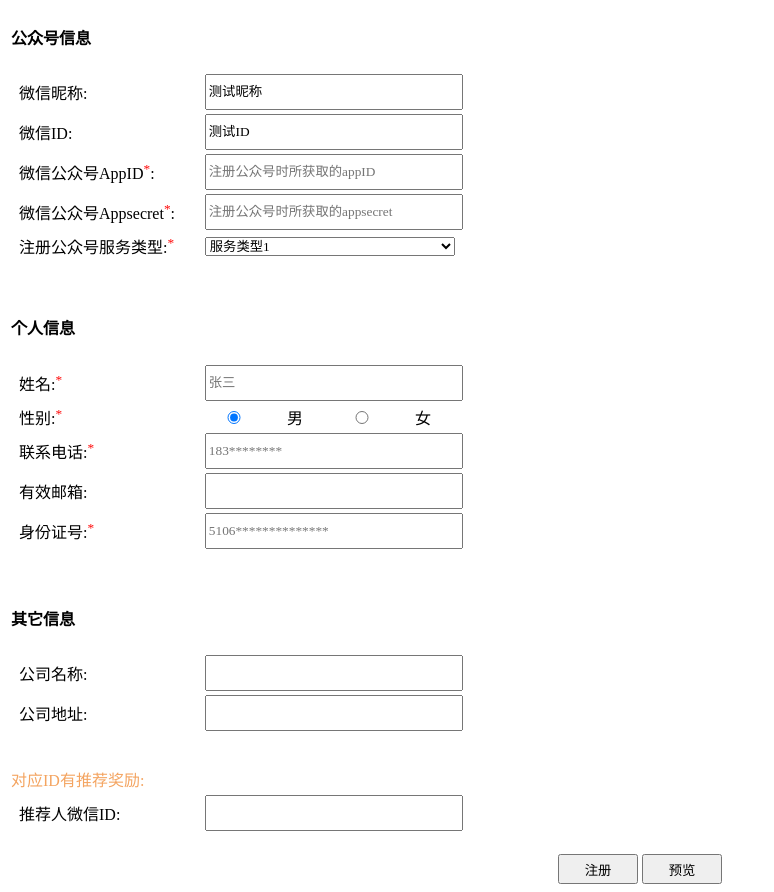
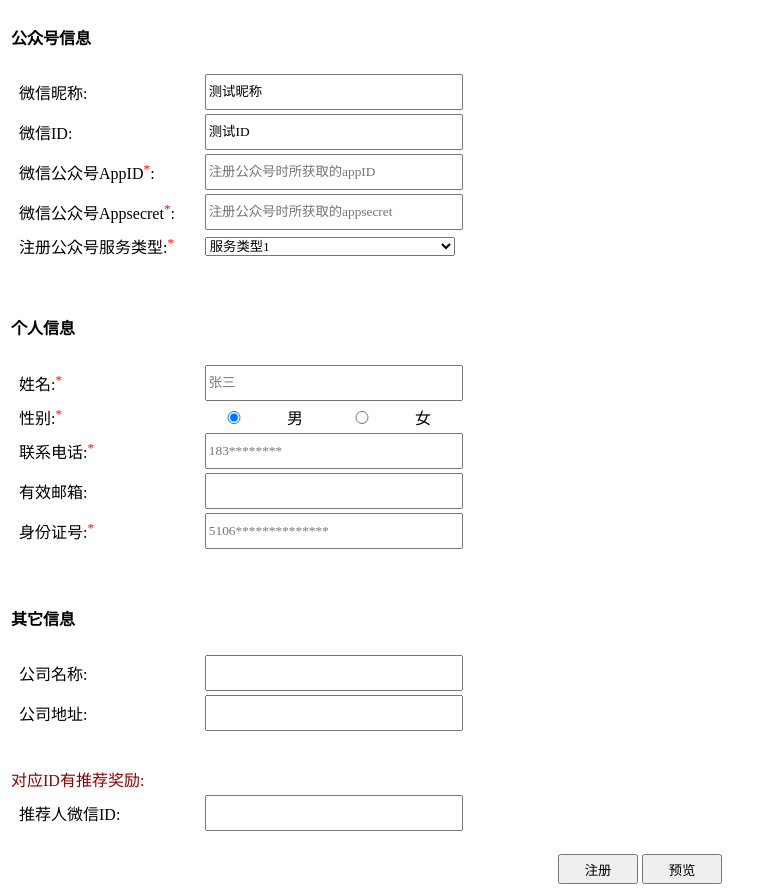
Before and after one commit to ZhangyiKingMan/WK, a website: page zywkPublicOnline/NodejsWebApp1/NodejsWebApp1/HTML/Registe.html in a window 1280 px wide. Shown: the part 236-1128 px from the top of the page, without its empty margins (0-774 px from the left). Drawn offline with Linux system fonts and the light colour scheme.

Commit message:
changeRed

```diff
--- a/zywkPublicOnline/NodejsWebApp1/NodejsWebApp1/HTML/Registe.html
+++ b/zywkPublicOnline/NodejsWebApp1/NodejsWebApp1/HTML/Registe.html
@@ -40,7 +40,7 @@
             text-align: center;
         }
         #a {
-            color: sandybrown;
+            color: darkred;
         }
     </style>
 </head>
```
